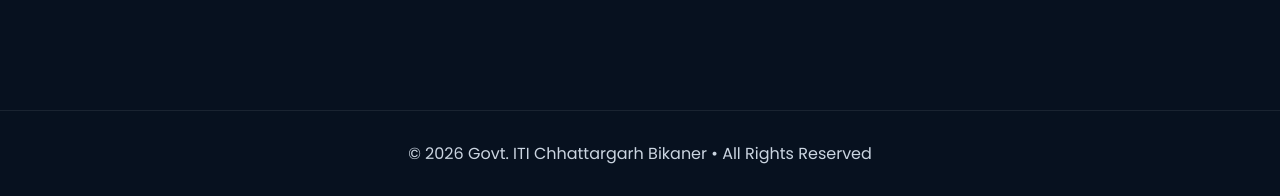
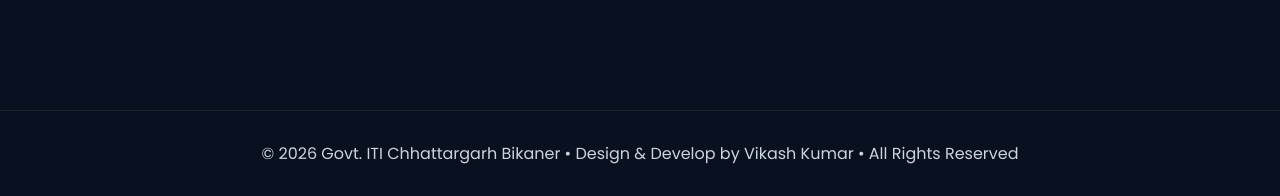
Before and after one commit to vbishnoi290026/iti-theme1, a plain HTML site: page index.html in a window 1280 px wide. Shown: the part 4578-4774 px from the top of the page. Drawn offline with nearby package versions, Linux system fonts and the light colour scheme.

Commit message:
Update index.html

```diff
--- a/index.html
+++ b/index.html
@@ -839,7 +839,7 @@
 
     <!-- Footer -->
     <footer>
-        © 2026 Govt. ITI Chhattargarh Bikaner • All Rights Reserved
+        © 2026 Govt. ITI Chhattargarh Bikaner • Design & Develop by Vikash Kumar • All Rights Reserved
     </footer>
 
     <!-- Script -->
```
